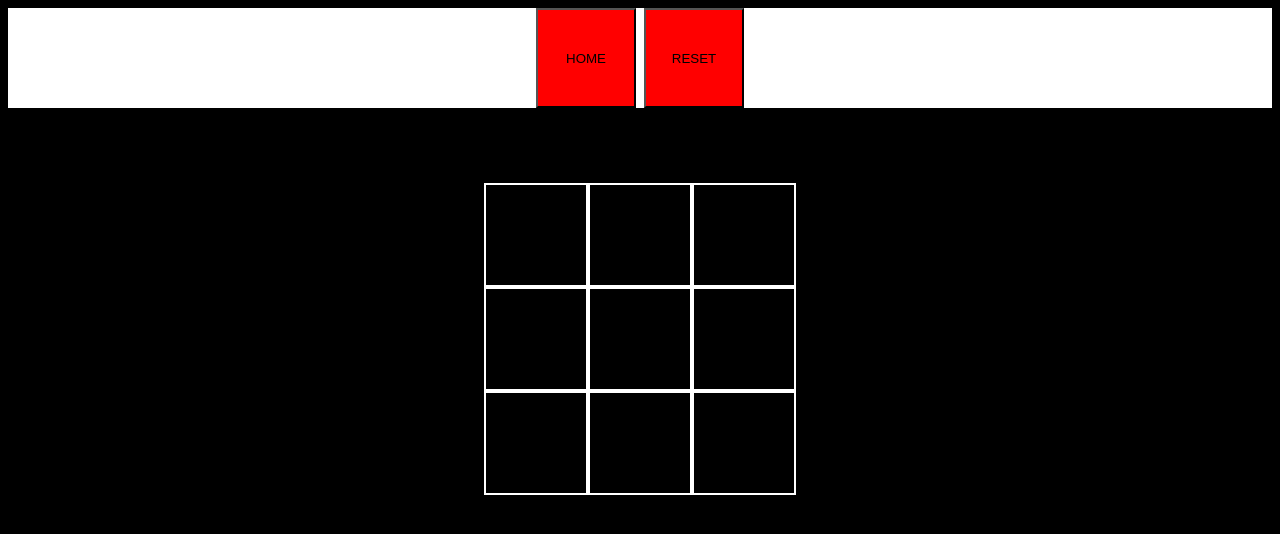
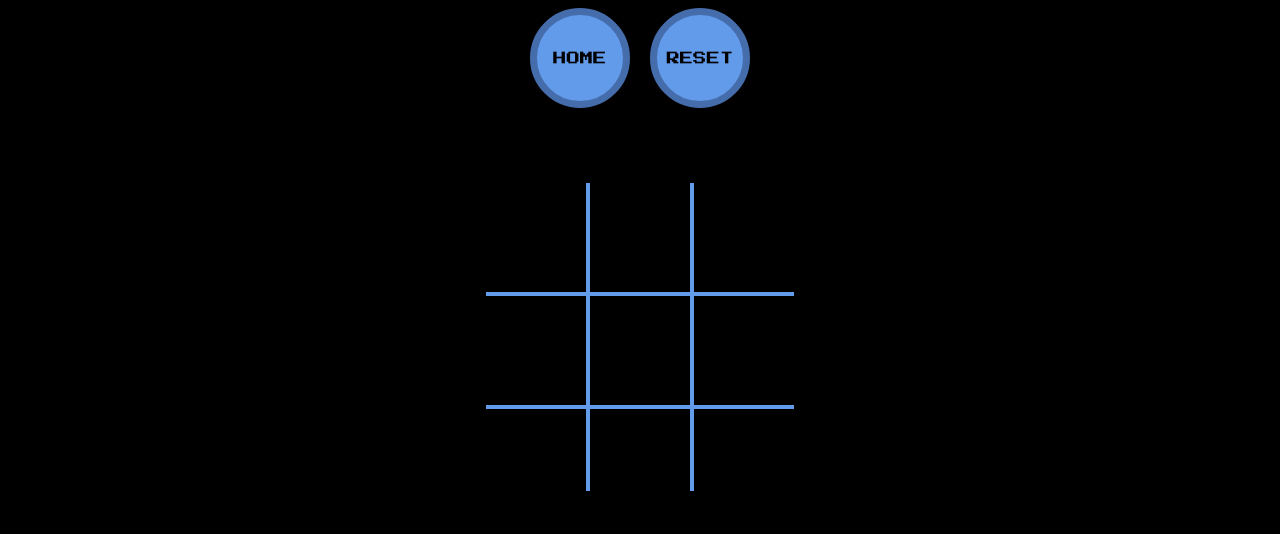
Before and after one commit to cwmacken/tic, a plain HTML site: page game.html in a window 1280 px wide. Drawn offline with Linux system fonts and the light colour scheme.

Commit message:
fixed broken javascript issue

```diff
--- a/css/style.css
+++ b/css/style.css
@@ -1,6 +1,6 @@
 body{
 	background-color: black;
-	font: arial;
+	font-family: 'Press Start 2P', cursive;
 }
 
 
@@ -11,9 +11,14 @@ body{
 nav{
 	width:100%;
 	height: 100px;
-	background-color: white;
+	background-color: black;
 	text-align: center;
-	font: arial;
+	font-family: 'Press Start 2P', cursive;
+
+}
+.header{
+	font-size: 3em;
+	color: #639beb;
 
 }
 .menuItem{
@@ -21,15 +26,21 @@ nav{
 	height: 100px;
 	margin: 0px 2px;
 	width: 100px;
-	background-color: red;
+	background-color: #639beb;
 	text-align: center;
+	border-color: #456cab;
+	border-width: 7px;
+	border-style: solid;
 
 }
-
+button{
+	border-radius: 55px;
+	font-family: 'Press Start 2P',cursive;
+}
 .gameContainer{
-	width: 312px;
-	height: 312px;
-	background-color: white;
+	width: 308px;
+	height: 308px;
+	background-color: #639beb;
 	margin: 75px auto;
 }
 
@@ -43,7 +54,44 @@ nav{
 .strBtn{
 	width: 100%;
 	height: 100%;
+	background-color: #639beb;
+	text-align: center;
+	border-color: #456cab;
+	border-width: 7px;
+	border-style: solid;
+	font-family: 'Press Start 2P', cursive;
 
+}
+#a{
+	margin-top:0px;
+	margin-left:0px;
+}
+#b{
+	margin-top: 0px;
+}
+#c{
+	margin-top: 0px;
+	margin-right: 0px;
+}
+#d{
+	margin-left: 0px;
+}
+#e{
+
+}
+#f{
+	margin-right: 0px
+}
+#g{
+	margin-left:0px ;
+	margin-bottom:0px ;
+}
+#h{
+	margin-bottom:0px ;
+}
+#i{
+	margin-bottom:0px ;
+	margin-right: 0px;
 }
 
 .actionBox{
@@ -52,11 +100,14 @@ nav{
 		margin: 2px;
 		background-color: black;
 		float: left;
-		color: white;
-		font: sans-serif;
-		font-size: 6em;
+		color: #639beb;
+		font-family: 'Press Start 2P', cursive;
+		font-size: 5em;
 		text-align: center;
+		padding:9px 0px 0px 0px;
 }
+#a{}
+
 .clear{
 	clear: both;
 }
--- a/game.html
+++ b/game.html
@@ -3,6 +3,7 @@
 	<head>
 		<link rel="stylesheet" href="css/style.css">
 		<script src="js/main.js"></script>
+		<link href='http://fonts.googleapis.com/css?family=Press+Start+2P' rel='stylesheet' type='text/css'>
 	</head>
 	<body>
 	<div class="container">
@@ -20,17 +21,17 @@
 
 		<div class="gameContainer">
 
-			<div class="actionBox" onclick="playBox()"></div>
-			<div class="actionBox" onclick="playBox()"></div>
-			<div class="actionBox" onclick="playBox()"></div>
+			<div class="actionBox" id="a"onclick="playBox()"></div>
+			<div class="actionBox" id="b"onclick="playBox()"></div>
+			<div class="actionBox" id="c" onclick="playBox()"></div>
 
-			<div class="clear actionBox" onclick="playBox()"></div>
-			<div class="actionBox" onclick="playBox()"></div>
-			<div class="actionBox" onclick="playBox()"></div>
+			<div class="clear actionBox" id="d" onclick="playBox()"></div>
+			<div class="actionBox" id="e" onclick="playBox()"></div>
+			<div class="actionBox" id="f" onclick="playBox()"></div>
 
-			<div class="clear actionBox	" onclick="playBox()"></div>
-			<div class="actionBox" onclick="playBox()"></div>
-			<div class="actionBox" onclick="playBox()"></div>
+			<div class="clear actionBox" id="g" onclick="playBox()"></div>
+			<div class="actionBox" id="h" onclick="playBox()"></div>
+			<div class="actionBox" id="i" onclick="playBox()"></div>
 
 		</div>
 	</div>
--- a/js/main.js
+++ b/js/main.js
@@ -5,43 +5,40 @@ function home(){
 	window.location.href="index.html"
 }
 
-
-
 var turn =1;
 
 function playBox(){
-		event.target.innerHTML = "X"
 		switch(turn)
 				{
 					case 1:
-						event.target.innerHTML = "X"
+						event.target.innerHTML = "X";
 						break;
 					case 2:
-						event.target.innerHTML = "0"
+						event.target.innerHTML = "0";
 						break;
 					case 3:
-						event.target.innerHTML = "X"
+						event.target.innerHTML = "X";
 						break;
 					case 4:
-						event.target.innerHTML = "0"
+						event.target.innerHTML = "0";
 						break;
 					case 5:
-						event.target.innerHTML = "X"
+						event.target.innerHTML = "X";
 						break;
 					case 6:
-						event.target.innerHTML = "0"
+						event.target.innerHTML = "0";
 						break;
 
 					case 7:
-						event.target.innerHTML = "X"
+						event.target.innerHTML = "X";
 						break;
 					case 8:
-						event.target.innerHTML = "0"
+						event.target.innerHTML = "0";
+						break;
+					case 9:
+						event.target.innerHTML = "X";
 						break;
 
-					case 9:
-						event.target.innerHTML = "X"
-						break;
 				}
 
 		turn = turn+1
```
Also changed, not shown: index.html (+7 -6 lines).
